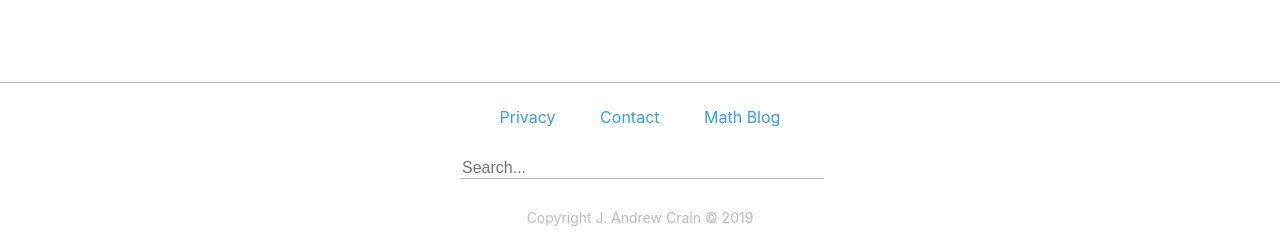
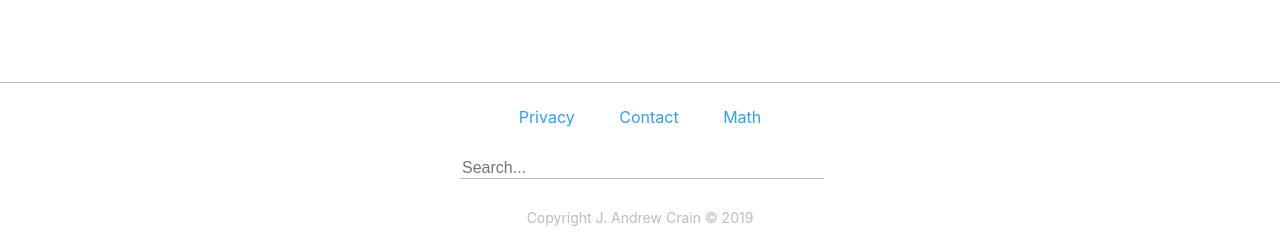
Before and after one commit to CarpeQueso/personal-blog, a Jekyll site: the page built from index.html, in a window 1280 px wide. Shown: the part 779-1026 px from the top of the page. Built offline with Jekyll 4.4.1, drawn with Linux system fonts in a browser that asks for light colours.

Commit message:
Shortened footer link text to personal blog to fit on smaller screens.

```diff
--- a/_layouts/default.html
+++ b/_layouts/default.html
@@ -41,7 +41,7 @@
 	<ul>
 	  <li><a href="/privacy">Privacy</a></li>
 	  <li><a href="/contact">Contact</a></li>
-	  <li><a href="https://www.carpequeso.com">Math Blog</a></li>
+	  <li><a href="https://www.carpequeso.com">Math</a></li>
 	</ul>
 	<div class="search-wrapper">
 	  <form id="SiteSearch" role="search" action="https://duckduckgo.com/">
```
